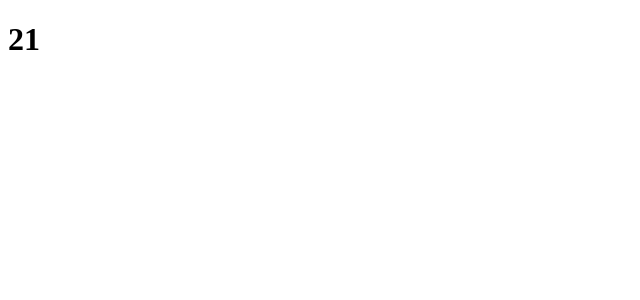
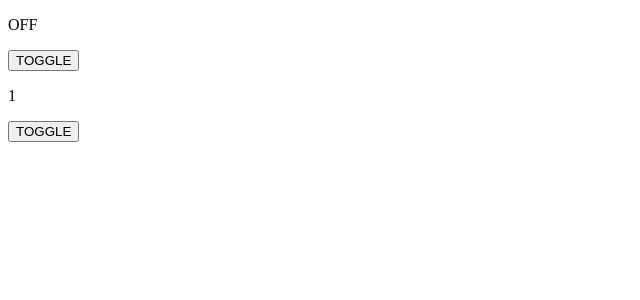
Before and after one commit to Donjheggo/AdvancedReact, a React (Vite) app: page / in a window 1280 px wide. Shown: the top 300 px of the page, without its empty margins (0-640 px from the left). Built offline with nearby package versions, Linux system fonts and the light colour scheme.

Commit message:
added advanced higher order component

```diff
--- a/src/App.jsx
+++ b/src/App.jsx
@@ -4,6 +4,8 @@ import DefaultPropsSample from './Samples/DefaultProps'
 import PropTypesSample from './Samples/PropTypes'
 import ReactChildren from './Samples/ReactChildren'
 import HigherOrderComponent from './Samples/HigherOrderComponent'
+import AdvancedHOC from "./Samples/AdvancedHOC"
+import AdvancedHOCTwo from "./Samples/AdvancedHOCTWO"
 
 const App = () => {
   return (
@@ -33,12 +35,21 @@ const App = () => {
   )
 }
 
-const HOCExample = (props) => {
-  console.log(props)
+// const HOCExample = (props) => {
+//   console.log(props)
+//   return (
+//     <h1>{props.favoriteNumber}</h1>
+//   )
+// }
+// const HOC = HigherOrderComponent(HOCExample)
+
+const AdvancedHOCSample = () => {
   return (
-    <h1>{props.favoriteNumber}</h1>
+    <>
+    <AdvancedHOC/>
+    <AdvancedHOCTwo/>
+    </>
   )
 }
 
-const HOC = HigherOrderComponent(HOCExample)
-export default HOC;
+export default AdvancedHOCSample;
--- /dev/null
+++ b/src/Samples/AdvancedHOC.jsx
@@ -0,0 +1,13 @@
+import React from 'react'
+import withToggler from './HOCs/withToggler'
+
+const AdvancedHOC = (props) => {
+    return(
+        <>
+        {props.on ? (<p>ON</p>) : (<p>OFF</p>)}
+        <button onClick={props.toggle}>TOGGLE</button>
+        </>
+    )
+}
+
+export default withToggler(AdvancedHOC, {defaultValue: false})
--- /dev/null
+++ b/src/Samples/AdvancedHOCTWO.jsx
@@ -0,0 +1,13 @@
+import React from 'react'
+import withToggler from "./HOCs/withToggler"
+
+const AdvancedHOCTwo = (props) =>{
+    return(
+        <>
+        {props.on ? (<p>1</p>) : (<p>0</p>)}
+        <button onClick={props.toggle}>TOGGLE</button>
+        </>
+    )
+}
+
+export default withToggler(AdvancedHOCTwo, {defaultValue: true})
--- /dev/null
+++ b/src/Samples/HOCs/withToggler.jsx
@@ -0,0 +1,26 @@
+import React from 'react'
+
+class Toggle extends React.Component{
+    state = {
+        on: this.props.defaultValue
+    }
+    toggle = () => {
+        this.setState(prev => ({on: !prev.on}))
+    }
+    render(){
+        const {component: Component, defaultValue, ...props} = this.props
+        return (
+            <Component on={this.state.on} toggle={this.toggle} {...this.props}/>
+        )
+    }
+}
+
+const withToggler = (component, defaultObj) => {
+    return (props) => {
+        return(
+            <Toggle component={component} defaultValue={defaultObj.defaultValue} {...props}/>
+        )
+     }
+}
+
+export default withToggler;
```
